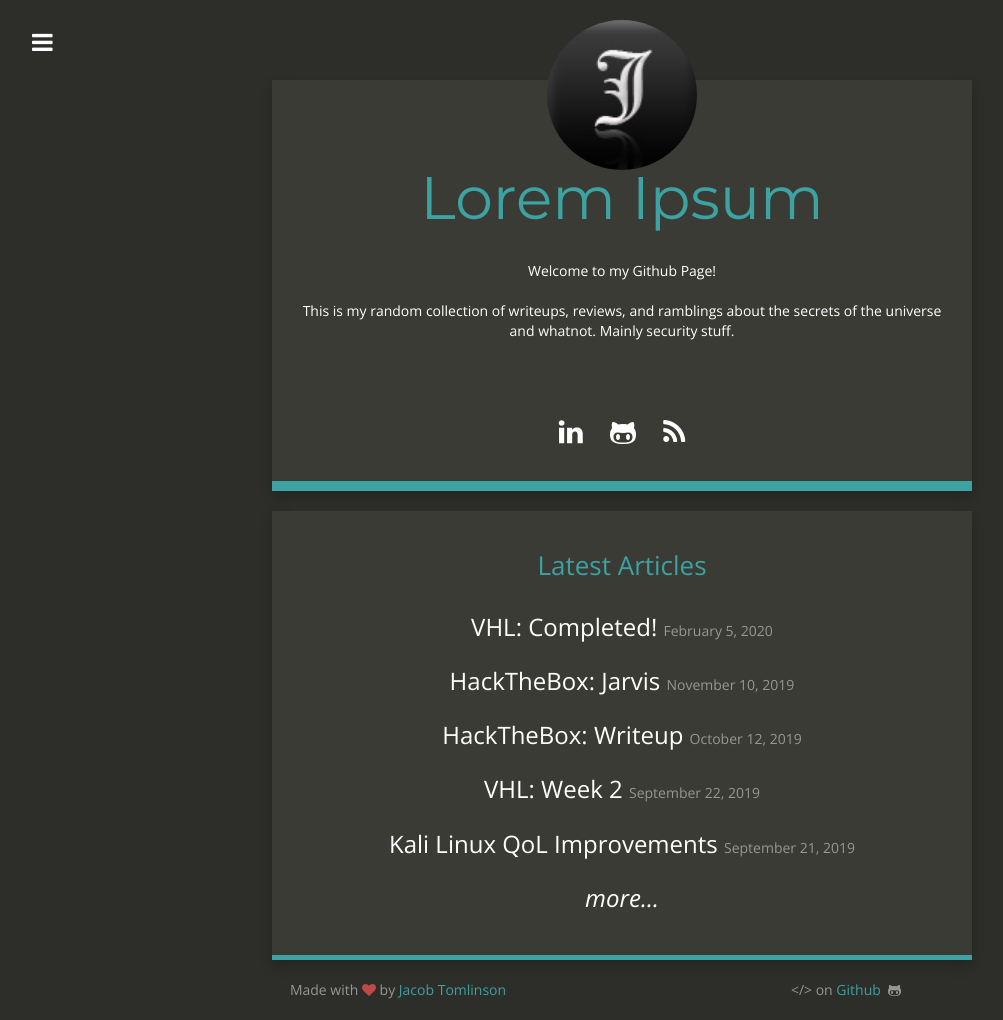
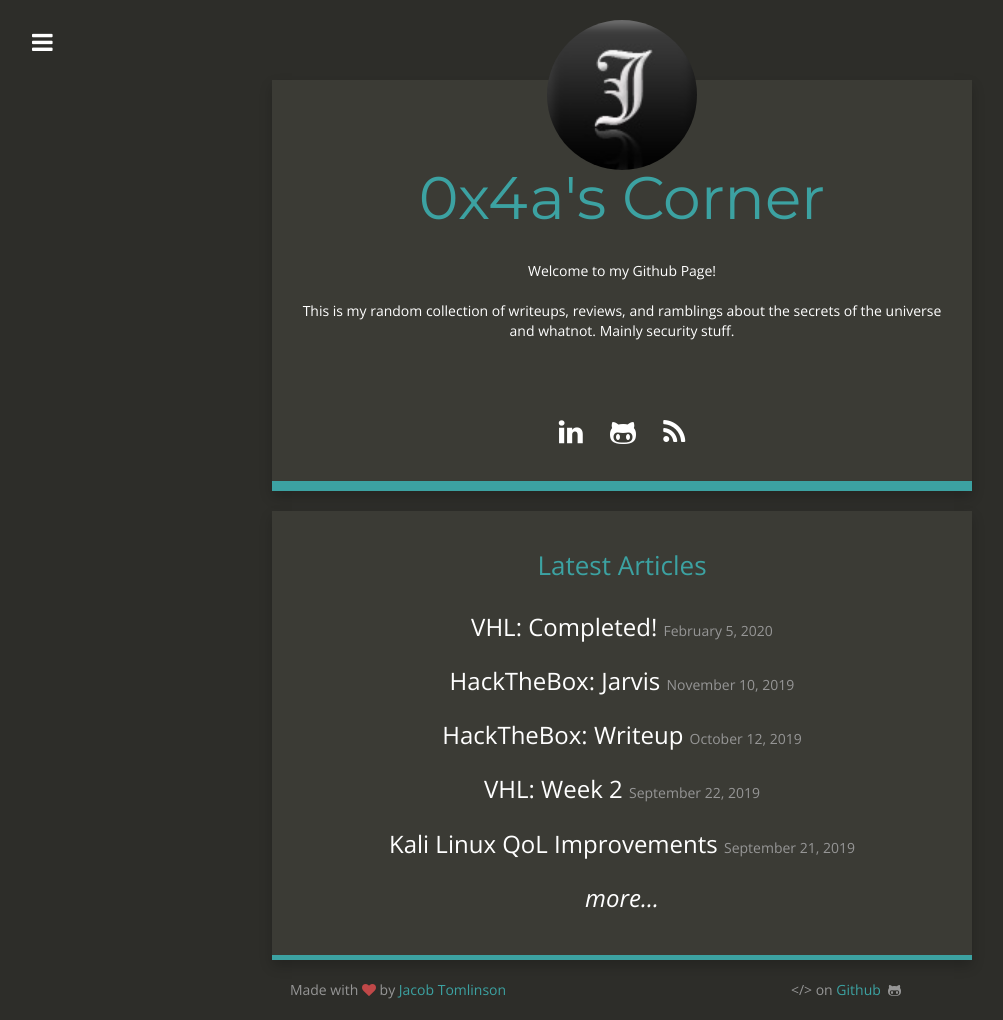
Before and after one commit to Dreamscent/Dreamscent.github.io, a Jekyll site: the page built from index.html, in a window 1280 px wide. Shown: the whole page, without its empty margins (18-1021 px from the left). Built offline with Jekyll 4.4.1, drawn with Linux system fonts in a browser that asks for light colours; nearby versions of some CDN libraries.

Commit message:
Update _config.yml

```diff
--- a/_config.yml
+++ b/_config.yml
@@ -1,5 +1,5 @@
 # Site settings
-title: "Lorem Ipsum"
+title: "0x4a's Corner"
 email: testing@email
 description: "J's stash"
 baseurl: ""
```
